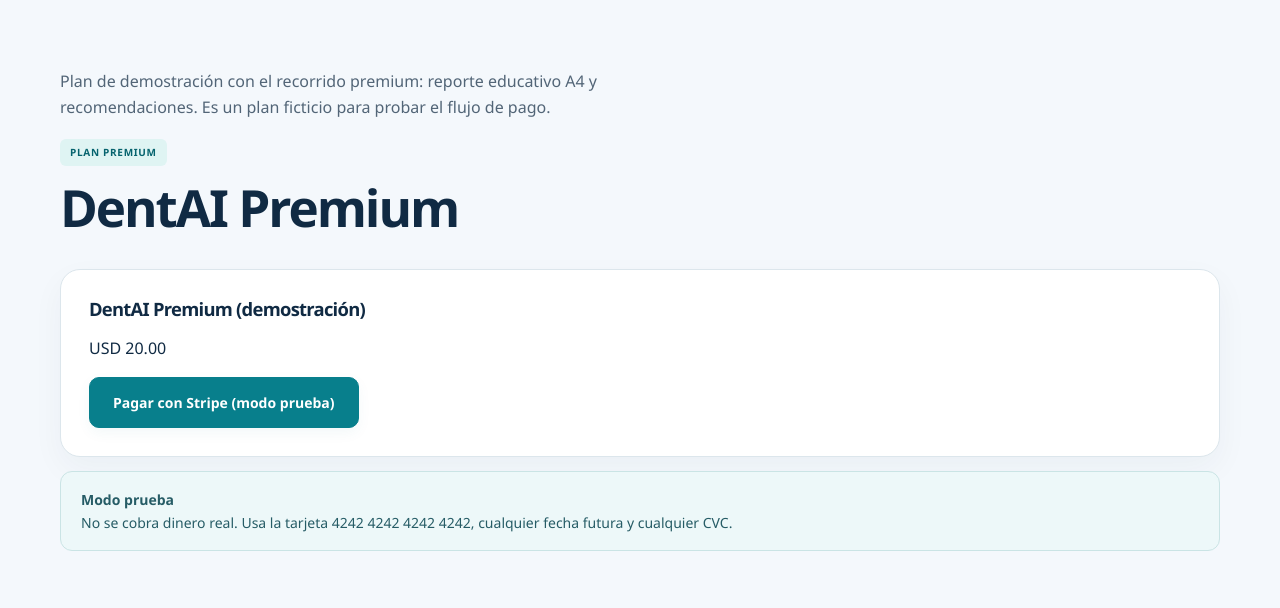
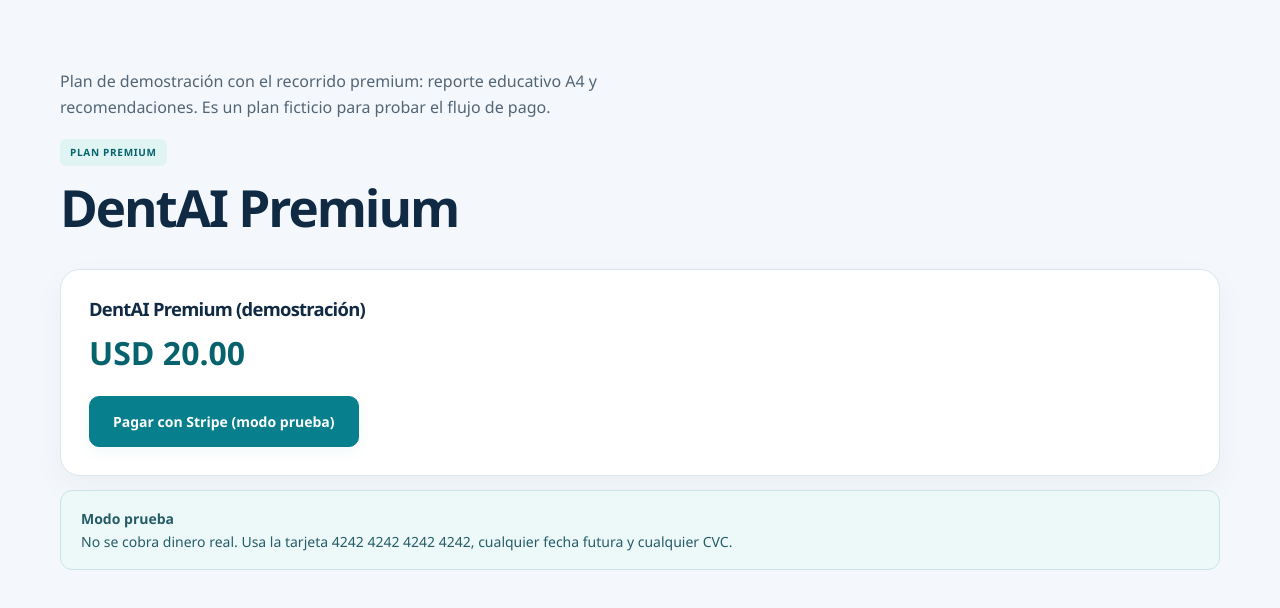
Before and after one commit to Jhanfranco07/DentaIA, a Next.js app: page /premium in a window 1280 px wide. Shown: the top 608 px of the page. Built offline with nearby package versions, Linux system fonts and the light colour scheme.

Commit message:
style: aplicar estilos de /premium con las variables existentes

```diff
--- a/src/app/globals.css
+++ b/src/app/globals.css
@@ -445,3 +445,8 @@ button, a, input, select, textarea { transition-duration: .16s; }
 main{min-width:0}input,select,textarea{font-size:16px}summary{cursor:pointer;min-height:44px}fieldset{min-width:0}.footer-educational{color:#a7deda}
 @media(max-width:360px){.site-header-inner{width:calc(100% - 24px);gap:10px}.site-header .marca{font-size:22px}.site-header .marca-icono{width:36px;height:36px}.action-account{padding-inline:10px;font-size:12px}.menu-toggle{gap:6px}}
 @media(prefers-reduced-motion:reduce){html{scroll-behavior:auto}}
+
+/* Premium y pagos */
+.precio { font-size: 2rem; font-weight: 700; color: var(--teal-dark); margin: 8px 0 16px; }
+.pago-lista { list-style: none; margin: 12px 0 0; padding: 0; display: grid; gap: 8px; }
+.pago-fila { display: flex; justify-content: space-between; gap: 12px; padding: 12px 14px; border: 1px solid var(--line); border-radius: 12px; font-size: 14px; }
```
